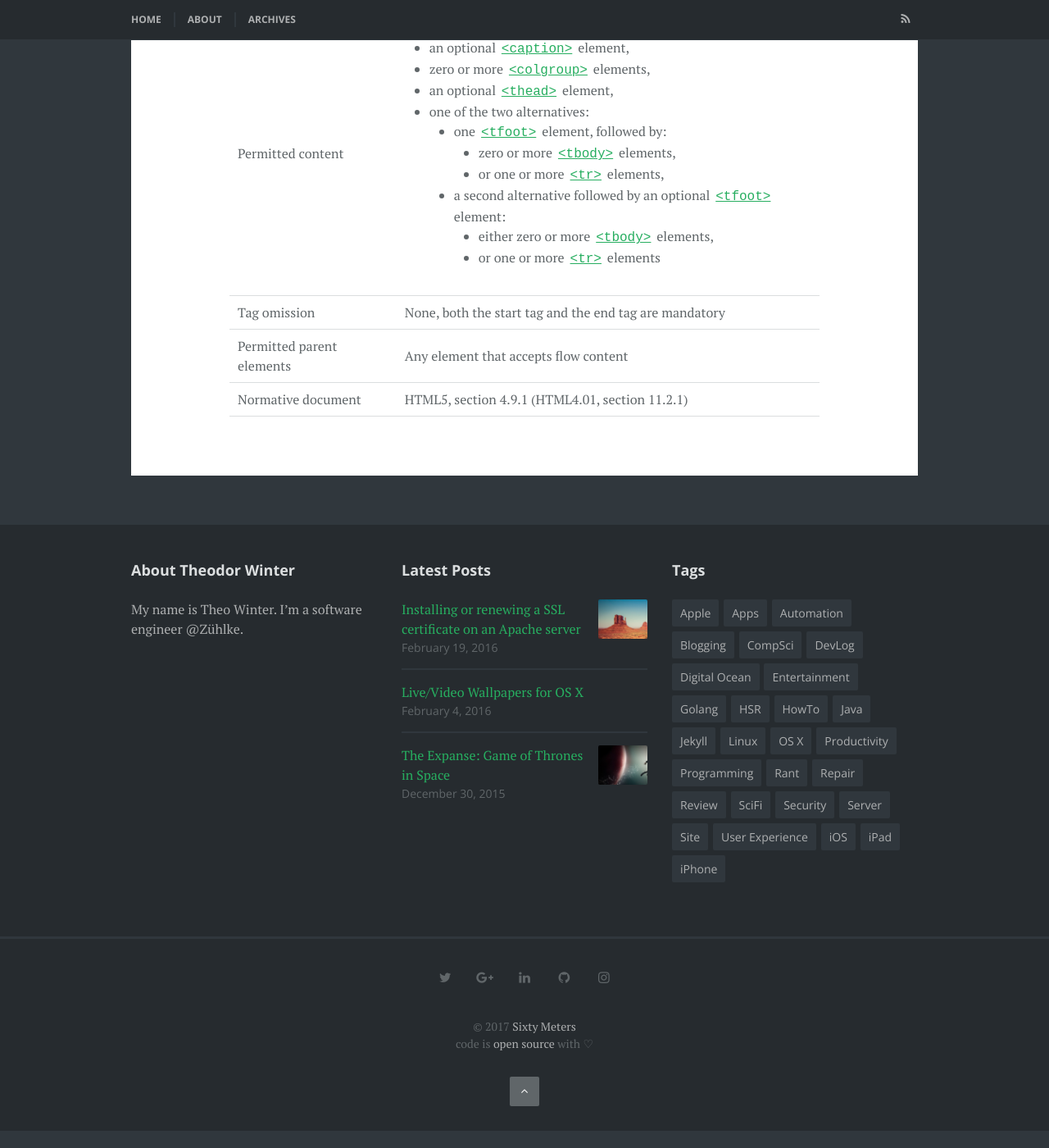
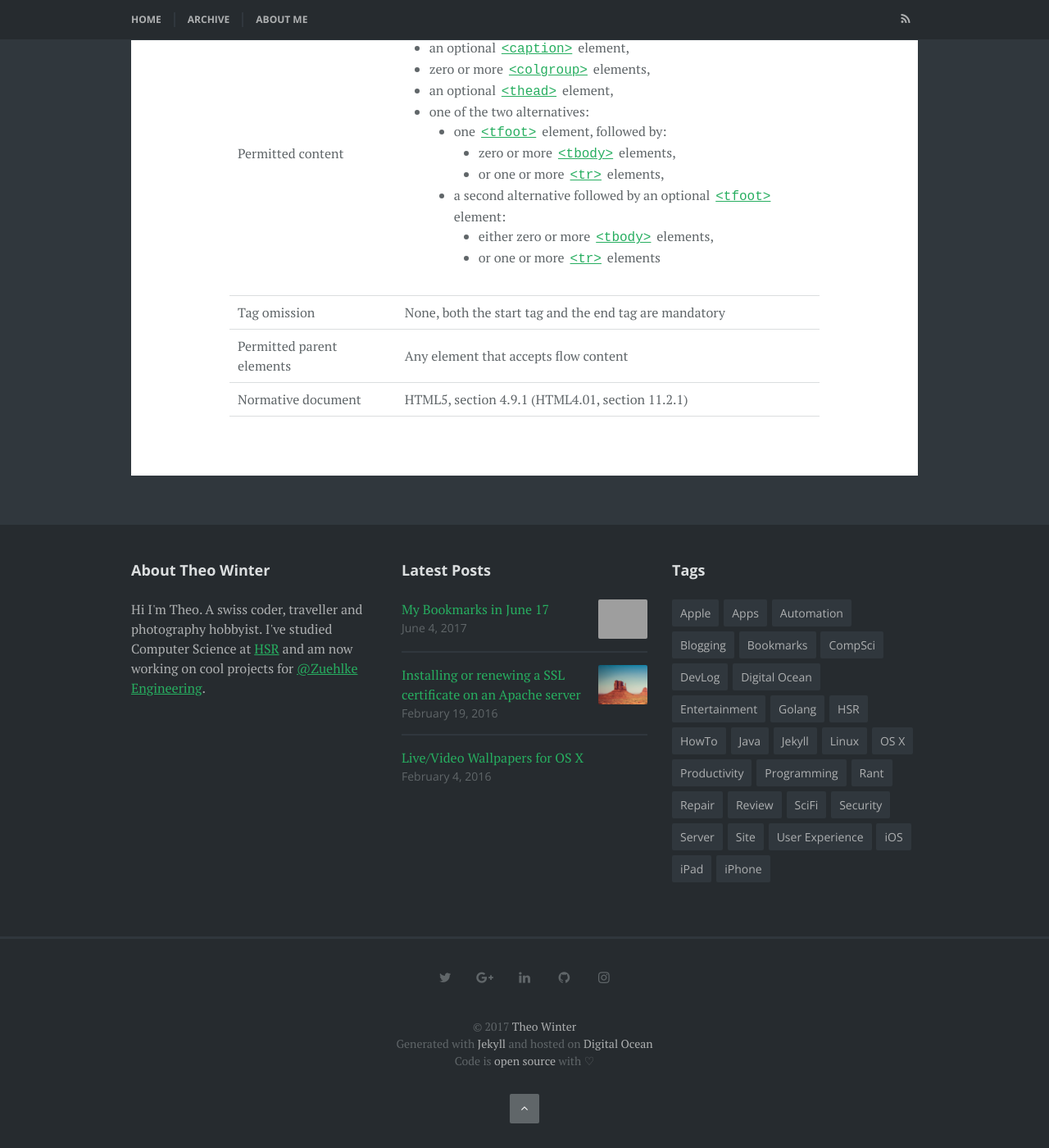
Before and after one commit to aerobless/SixtyMeters-2017-Archive, a Jekyll site: the page built from style-guide.md, in a window 1280 px wide and 1400 px high, scrolled down 5530 px. Shown: the whole window at 82% size. Built offline with Jekyll 4.4.1, drawn with Linux system fonts in a browser that asks for light colours; some web fonts are replaced; before the commit the page ends 6909 px from its top, so only the background shows below that; grey boxes are pictures that could not be loaded.

Commit message:
Maintenance and bookmarks post.

```diff
--- a/_config.yml
+++ b/_config.yml
@@ -30,20 +30,22 @@ url: "https://sixtymeters.com"
 navigation:
 - text: Home
   url: /
-- text: About
-  url: /about/
-- text: Archives
+- text: Archive
   url: /tags/
+- text: About Me
+  url: https://theowinter.ch
 
 # The shortname for your Disqus site to enable comments.
 disqus: theowinterch
 
 # Author information - author info at the bottom of the post
-author_name: "Theodor Winter"
-author_bio: "My name is Theo Winter. I’m a software engineer @Zühlke. "
+author_name: "Theo Winter"
+author_bio: "Hi I'm Theo. A swiss coder, traveller and photography hobbyist. I've studied Computer Science at <a href='https://www.hsr.ch'>HSR</a> and am now working on cool projects for <a href='https://twitter.com/zuehlke_group'>@Zuehlke Engineering</a>."
 author_url: "https://theowinter.ch"
 author_location: "Zürich, Switzerland"
 author_image: authorimage.jpg
+
+
 
 # Footer ad banner
 banner_url: ""
--- a/_includes/footer.html
+++ b/_includes/footer.html
@@ -2,16 +2,20 @@
     <div class="inner">
         <div class="social-links">
             {% if site.twitter_username %}
-            <a href="https://twitter.com/{{ site.twitter_username }}"><i class="fa fa-twitter" aria-hidden="true"></i><span class="screen-reader-text">Twitter</span></a>
+            <a href="https://twitter.com/{{ site.twitter_username }}"><i class="fa fa-twitter" aria-hidden="true"></i><span
+                    class="screen-reader-text">Twitter</span></a>
             {% endif %}
             {% if site.facebook_username %}
-            <a href="https://www.facebook.com/{{ site.facebook_username }}"><i class="fa fa-facebook" aria-hidden="true"></i><span class="screen-reader-text">Facebook</span></a>
+            <a href="https://www.facebook.com/{{ site.facebook_username }}"><i class="fa fa-facebook" aria-hidden="true"></i><span
+                    class="screen-reader-text">Facebook</span></a>
             {% endif %}
             {% if site.googleplus_username %}
-            <a href="https://plus.google.com/{{ site.googleplus_username }}"><i class="fa fa-google-plus" aria-hidden="true"></i><span class="screen-reader-text">Google+</span></a>
+            <a href="https://plus.google.com/{{ site.googleplus_username }}"><i class="fa fa-google-plus" aria-hidden="true"></i><span
+                    class="screen-reader-text">Google+</span></a>
             {% endif %}
             {% if site.linkedin_username %}
-            <a href="https://www.linkedin.com/in/{{ site.linkedin_username }}" ><i class="fa fa-linkedin" aria-hidden="true"></i><span class="screen-reader-text">LinkedIn</span></a>
+            <a href="https://www.linkedin.com/in/{{ site.linkedin_username }}"><i class="fa fa-linkedin" aria-hidden="true"></i><span
+                    class="screen-reader-text">LinkedIn</span></a>
             {% endif %}
             {% if site.github_username %}
             <a href="https://github.com/{{ site.github_username }}"><i class="fa fa-github" aria-hidden="true"></i><span class="screen-reader-text">GitHub</span></a>
@@ -20,20 +24,25 @@
             <a href="https://codepen.io/{{ site.codepen_username }}"><i class="fa fa-codepen" aria-hidden="true"></i><span class="screen-reader-text">Codepen</span></a>
             {% endif %}
             {% if site.dribbble_username %}
-            <a href="https://dribbble.com/{{ site.dribbble_username }}"><i class="fa fa-dribbble" aria-hidden="true"></i><span class="screen-reader-text">Dribbble</span></a>
+            <a href="https://dribbble.com/{{ site.dribbble_username }}"><i class="fa fa-dribbble" aria-hidden="true"></i><span
+                    class="screen-reader-text">Dribbble</span></a>
             {% endif %}
             {% if site.medium_username %}
             <a href="https://medium.com/{{ site.medium_username }}"><i class="fa fa-medium" aria-hidden="true"></i><span class="screen-reader-text">Medium</span></a>
             {% endif %}
             {% if site.instagram_username %}
-            <a href="https://www.instagram.com/{{ site.instagram_username }}" ><i class="fa fa-instagram" aria-hidden="true"></i><span class="screen-reader-text">Instagram</span></a>
+            <a href="https://www.instagram.com/{{ site.instagram_username }}"><i class="fa fa-instagram" aria-hidden="true"></i><span
+                    class="screen-reader-text">Instagram</span></a>
             {% endif %}
             {% if site.pinterest_username %}
-            <a href="https://www.pinterest.com/{{ site.pinterest_username }}"><i class="fa fa-pinterest" aria-hidden="true"></i><span class="screen-reader-text">Pinterest</span></a>
+            <a href="https://www.pinterest.com/{{ site.pinterest_username }}"><i class="fa fa-pinterest" aria-hidden="true"></i><span
+                    class="screen-reader-text">Pinterest</span></a>
             {% endif %}
         </div><!-- .social-links -->
         <div class="copyright">
-            &copy; {{ site.time | date: '%Y' }} <a href="{{ site.baseurl }}/">{{site.title}}</a> <br />code is <a target="_blank" href="https://github.com/aerobless/SixtyMeters">open source</a> with ♡
+            &copy; {{ site.time | date: '%Y' }} <a href="https://theowinter.ch">Theo Winter</a><br/>
+            Generated with <a href="https://jekyllrb.com/">Jekyll</a> and hosted on <a href="https://www.digitalocean.com/">Digital Ocean</a><br/>
+            Code is <a target="_blank" href="https://github.com/aerobless/SixtyMeters">open source</a> with ♡
         </div><!-- .copyright -->
         <a href="#page" id="top-link" class="top-link"><i class="fa fa-angle-up" aria-hidden="true"></i><span class="screen-reader-text">Back to the top</span></a>
     </div><!-- .inner -->
```
Also changed, not shown: _posts/2017-06-04-Bookmarks-June17.md (added, +69 -0 lines), about.md (deleted, +0 -29 lines), js/custom.js (+9 -9 lines), images/headers/books.jpg (added), 1 other file.
